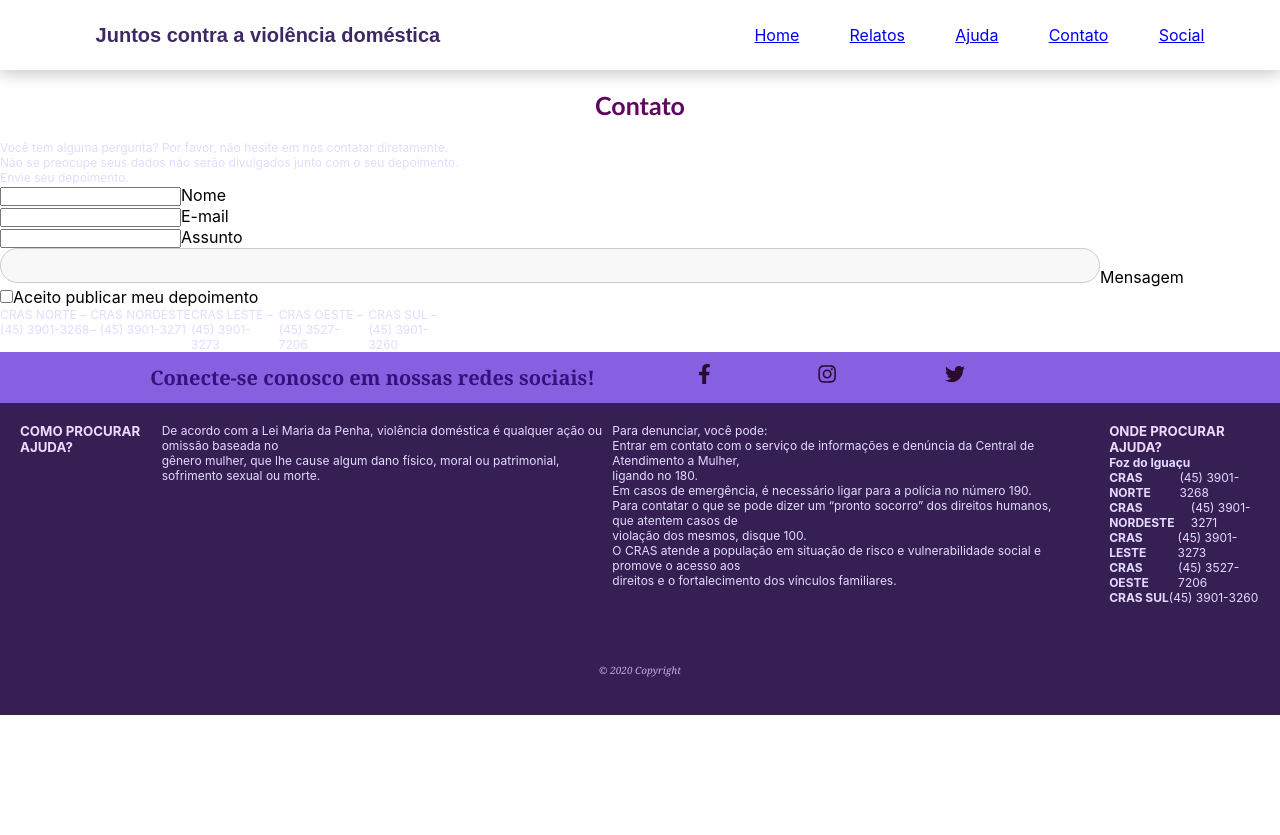
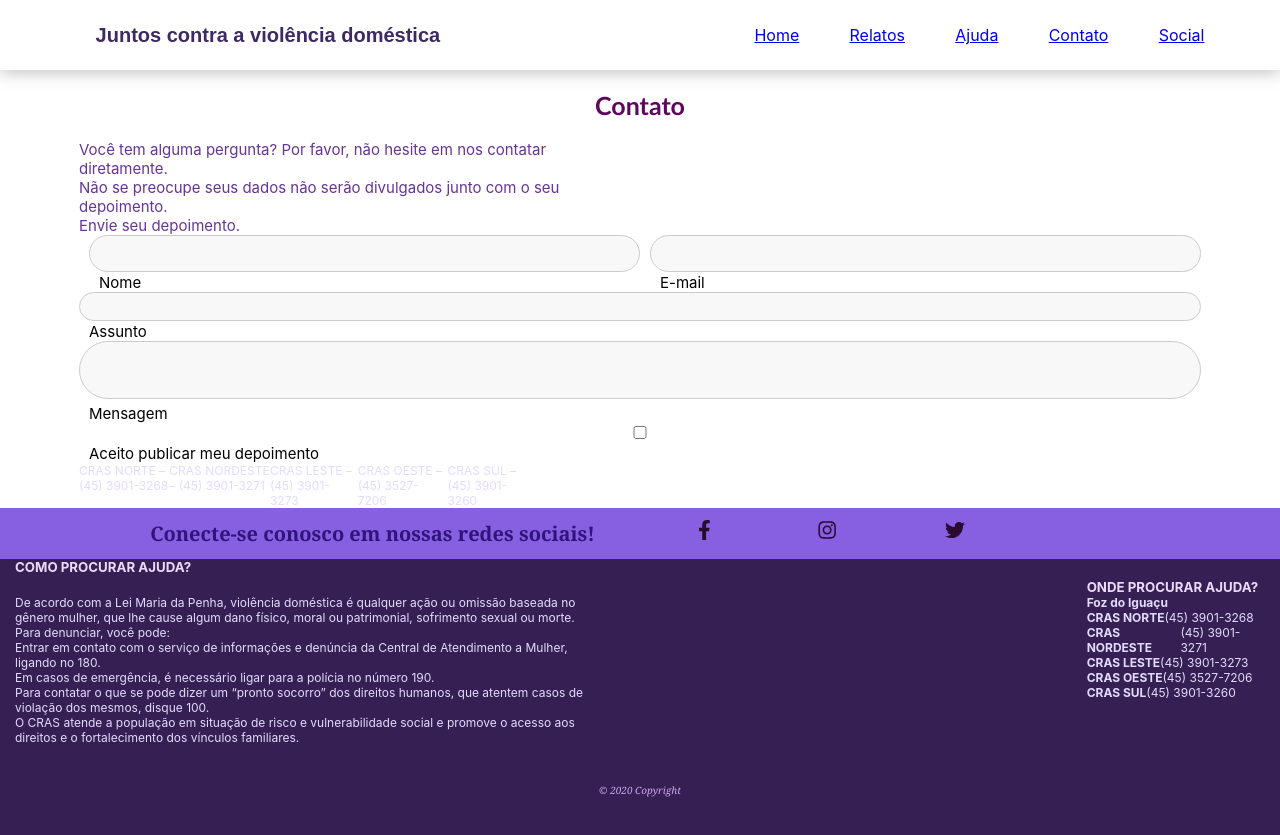
Before and after one commit to uniamerica/CMDM-front, a React (Create React App) app: page /Contatos in a window 1280 px wide. Before the commit the page ends 800 px from the top, so only its background shows below. Built offline with nearby package versions, Linux system fonts and the light colour scheme.

Commit message:
contato previa

```diff
--- a/src/App.js
+++ b/src/App.js
@@ -5,7 +5,6 @@ import Ajuda from './pages/Ajuda.jsx';
 import Home from './pages/Home.jsx';
 import Social from './pages/Social.jsx';
 import Contatos from './pages/Contatos.jsx';
-import Footer from './components/Footer/Footer.jsx';
 
 
 
--- a/src/components/Footer/Footer.css
+++ b/src/components/Footer/Footer.css
@@ -31,8 +31,6 @@ p{
 }
 /*containers*/
 .container{
-    display: flex;
-    justify-content: flex-end;
     padding: 20px;
     margin: 0px;
 }
@@ -57,10 +55,7 @@ p{
     padding: 1cm;
 }
 
-.containers{
-    display: flex;
-    justify-content: space-around;
-}
+
 
 
 section{
--- a/src/components/Footer/Footer.jsx
+++ b/src/components/Footer/Footer.jsx
@@ -22,10 +22,9 @@ function Footer(){
             </div>
             <div className="containers">
             <div className= "container">
-                  <h5>COMO PROCURAR AJUDA?</h5>
+                  <h5>COMO PROCURAR AJUDA?</h5><br/>
                   <p>De acordo com a Lei Maria da Penha, violência doméstica é qualquer ação ou omissão baseada no <br/>
-                     gênero mulher, que lhe cause algum dano físico, moral ou patrimonial, sofrimento sexual ou morte.</p>
-                  <p>
+                     gênero mulher, que lhe cause algum dano físico, moral ou patrimonial, sofrimento sexual ou morte.<br/>
                     Para denunciar, você pode:<br />
                     Entrar em contato com o serviço de informações e denúncia da Central de Atendimento a Mulher, <br/>
                     ligando no 180.<br />
--- a/src/components/Header/components/Nav.jsx
+++ b/src/components/Header/components/Nav.jsx
@@ -17,7 +17,7 @@ function Nav() {
                 <Link to="/Ajuda">Ajuda</Link>
             </li>
             <li>
-                <Link to="/Contato">Contato</Link>
+                <Link to="/Contatos">Contato</Link>
             </li>
             <li>
                 <Link to="/Social">Social</Link>
--- a/src/pages/Contatos.jsx
+++ b/src/pages/Contatos.jsx
@@ -8,25 +8,25 @@ function Contatos() {
 return (
     <div>
         <Header/>
-        <div>
+        <div className="container">
             <h1>Contato</h1>
                 <div>
-                    <p>
+                    <p className="pe">
                         Você tem alguma pergunta? Por favor, não hesite em nos contatar diretamente.<br/>
                         Não se preocupe seus dados não serão divulgados junto com o seu depoimento.<br/>
                         Envie seu depoimento.
                     </p>
                     <form>
-                        <div>
-                            <div>
+                        <div className="formulario">
+                            <div className="form1">
                                 <input type="text" name="name" />
                                 <label for="name">Nome</label>
                             </div>
-                            <div>
+                            <div className="form1">
                                 <input type="mail" name="email" />
                                 <label for="email" >E-mail</label>
                             </div>
-                        </div>
+                        </div><br/>
                         <div>
                             <div>
                                 <input type="text" name="subject" />
@@ -35,7 +35,7 @@ return (
                         </div>
                         <div>
                             <div>
-                                <textarea type="text" name="message" rows="2"/>
+                                <textarea className="textarea" type="text" name="message" rows="2"/>
                                 <label for="message">Mensagem</label>
                             </div>
                         </div>
--- a/src/styles/Contatos.css
+++ b/src/styles/Contatos.css
@@ -0,0 +1,54 @@
+.container{
+    width: 90%;
+    height: 90%;
+    padding: 20px;
+    margin: 0px 105px;
+    padding: 0pc 15px;
+    margin: 0 auto;
+}
+.as{
+    width: 50px;
+}
+.formulario{
+    width: 100%;
+    height: 37px;
+    display: flex;
+}
+textarea {
+    width: 100%;
+    height: 58px;
+    padding: 8px 16px;
+    border: 1px solid #ccc;
+    background-color: #f8f8f8;
+    resize: none;
+    text-align: left;
+  }
+.h1{
+    width: 100%;
+    text-align: center;
+    text-decoration-color: #3d2963;
+    font-size: 30px;
+    font-family: sans-serif;
+}
+.form1{
+    width: 50%;
+    padding-left:10px ;
+}
+label{
+    font-size: 15px;
+    padding: 0px 10px 10px;
+}
+
+.pe{
+    color: rebeccapurple;
+    font-size: 15px;
+    width: 550px;
+}
+input{
+    width: 100%;
+    height: 100%;
+    padding: 6px 12px;
+    border: 1px solid #ccc;
+    background-color: #f8f8f8;
+    border-radius: 50px;
+}
```
